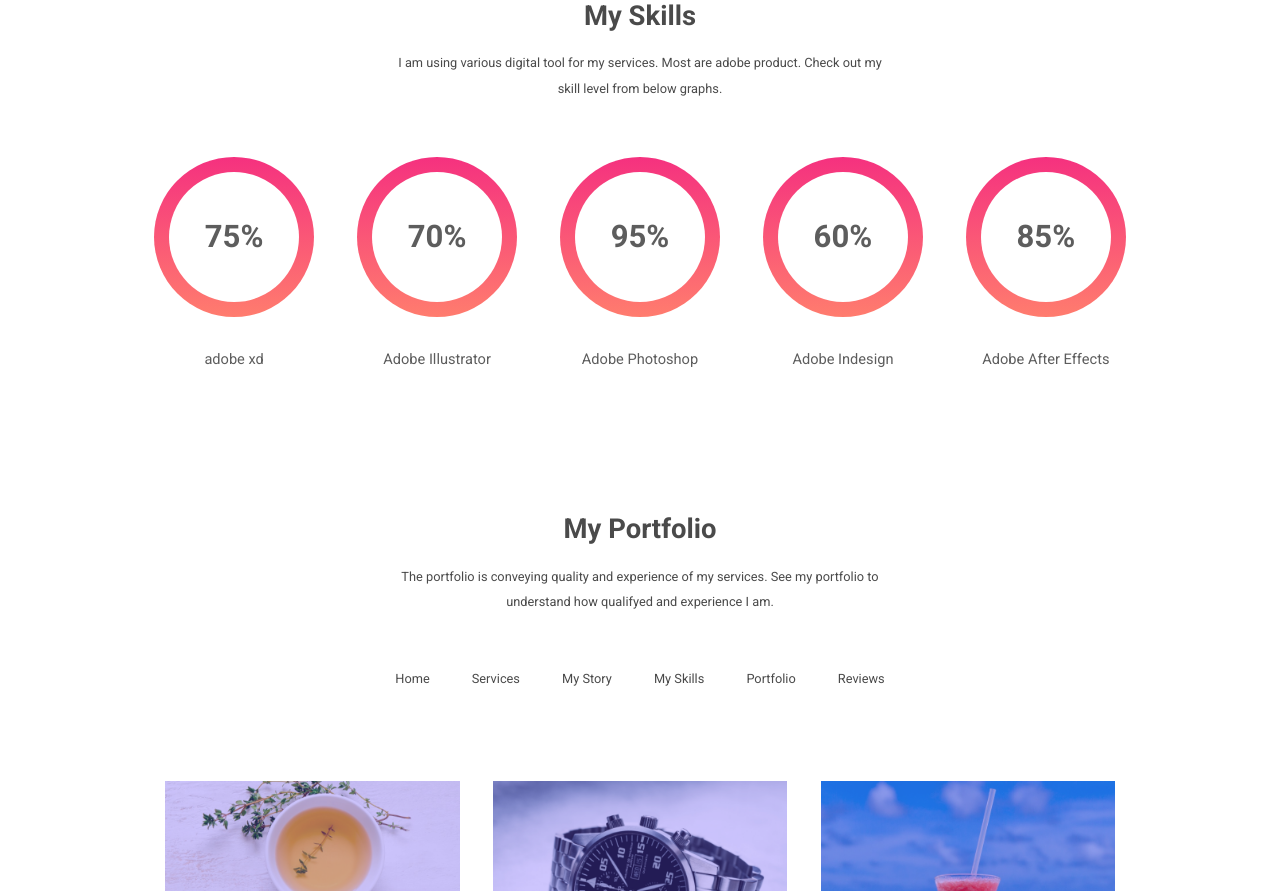
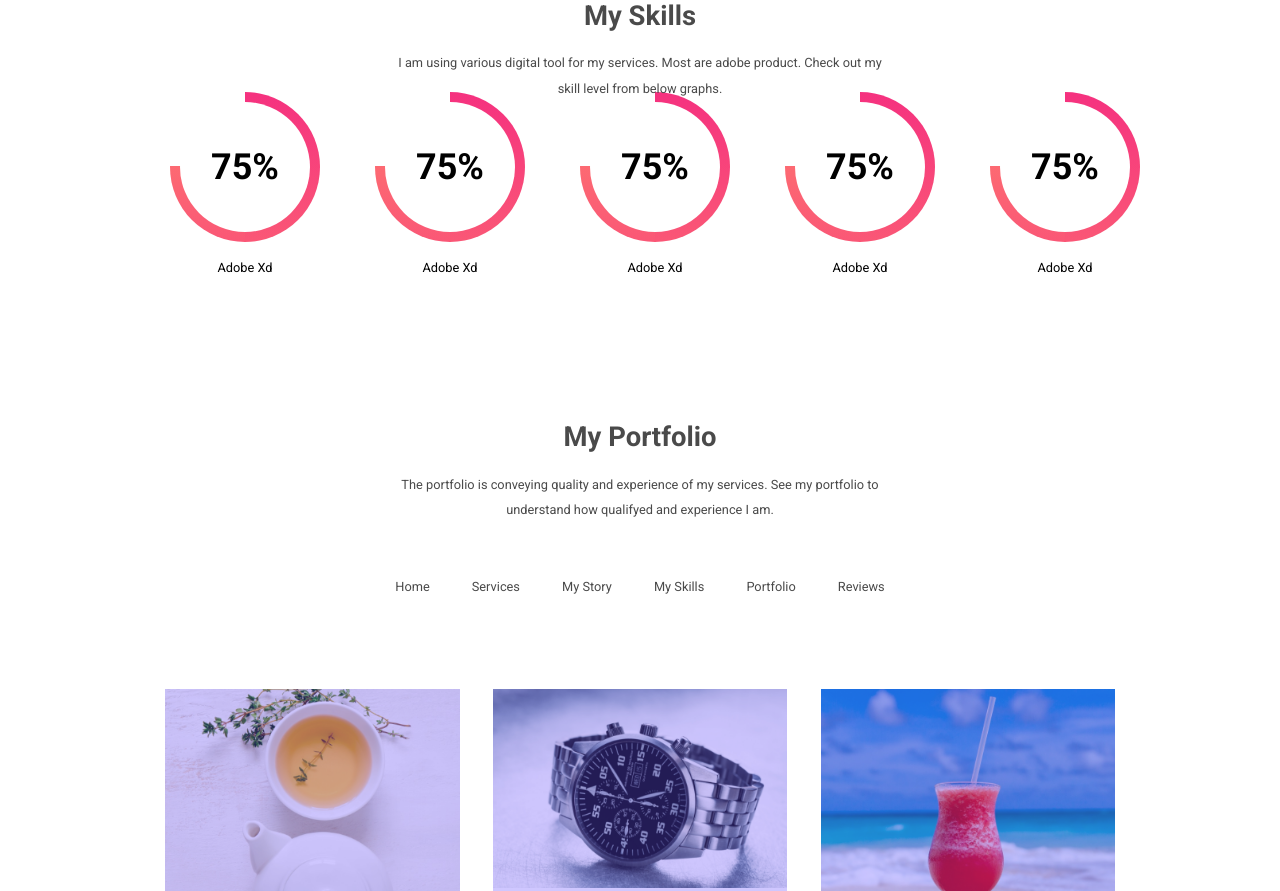
Before and after one commit to childintime0770/personal-portfolio, a plain HTML site: page index.html in a window 1280 px wide. Shown: the part 2358-3249 px from the top of the page. Drawn offline with Linux system fonts and the light colour scheme.

Commit message:
added animation

```diff
--- /dev/null
+++ b/assets/css/animated.css
@@ -0,0 +1,15 @@
+.change .bar-1 {
+    transform: rotate(-45deg) translate(-10px, 6px);
+}
+
+.change .bar-2 {
+    opacity: 0;
+}
+
+.change .bar-3 {
+    transform: rotate(45deg) translate(-9px, -8px);
+}
+
+.return .bar-1 {
+    transform:  rotate(0deg) translate(0px, 0px);
+}
--- a/assets/css/responsive.css
+++ b/assets/css/responsive.css
@@ -68,6 +68,31 @@
 
     .show {
         display: flex;
+    }
+
+    .nav-container {
+        position: relative;
+    }
+
+    .main-header-nav ul {
+        flex-wrap: wrap;
+        justify-content: center;
+        background-color: white;
+        color: black;
+        opacity: 80%;
+        width: 135px;
+        height: 240px;
+        position: absolute;
+        right: 65px;
+        border-radius: 5px;
+        text-align: center;
+        gap: 0;
+        z-index: +150;
+    }
+
+    .nav-container ul a {
+        color: black;
+        font-size: 16px;
     }
 
     .responsive-1024 {
--- a/assets/css/style.css
+++ b/assets/css/style.css
@@ -110,7 +110,7 @@
 }
 
 .burger-bar {
-    display: flex;
+    display: none;
     flex-flow: column;
     gap: 5px;
 }
@@ -293,54 +293,72 @@
     margin-top: 5px;
 }
 
-.program-skills-section {
-    margin-top: 70px;
-}
-
-.program-skill {
-    width: 10.8em;
-    box-sizing: border-box;
+.gap-50 {
+    gap: 50px;
 }
 
 .circle {
+    position: relative;
     width: 130px;
     height: 130px;
-    background: white;
+    background-color: white;
     border-radius: 50%;
-    box-sizing: border-box;
-    position: relative;
     text-align: center;
-    padding: 20px;
 }
 
-.circle:before {
-    border-radius: 50%;
-    content: '';
-    background-image: linear-gradient(to bottom, #F5317F 0%, #FF7C6E 100%);
-    padding: 5px;
-    width: 150px;
+.circle::before{
+    content: "";
+    width: 75px;
     height: 150px;
-    top: -15px;
-    left: -15px;
+    background-color: blue;
     position: absolute;
+    z-index: -1;
+    left: -10px;
+    top: -10px;
+    border-top-left-radius: 100px;
+    border-bottom-left-radius: 100px;
+    background-image: linear-gradient(to bottom, #FF7C6E , #FA5776);
+}
+
+.circle::after{
+    content: "";
+    width: 75px;
+    height: 150px;
+    background-color: blue;
+    position: absolute;
+    z-index: -1;
+    right: -10px;
+    top: -10px;
+    border-top-right-radius: 100px;
+    border-bottom-right-radius: 100px;
+    background-image: linear-gradient(to bottom, #F5317F , #FA5776);
+}
+
+.top {
+    position: absolute;
+    width: 75px;
+    height: 75px;
+    box-sizing: border-box;
+    background-color: white;
+    left: -8%;
+    top: -8%;
     z-index: -1;
 }
 
-.program-skill .circle span {
-    font-size: 2.4285em;
+.circle span {
+    display: inline-block;
+    font-size: 36px;
     font-weight: bold;
-    color: #5D5D5D;
+    margin-top: 47px;
 }
 
-.program-name {
+.mt-30 {
     margin-top: 30px;
-    color: #5D5D5D;
-    font-size: 1.1428em;
-    margin: auto;
 }
 
-.gap-50 {
-    gap: 50px;
+.width-130 {
+    width: 130px;
+    text-align: center;
 }
 
 .mt-290 {
--- a/assets/js/script.js
+++ b/assets/js/script.js
@@ -0,0 +1,32 @@
+const burgerBar = document.getElementById("burger-bar");
+const navigation = document.getElementById("nav-container");
+const scrollButton = document.querySelectorAll(".client-opinion-button");
+const clientOpinionContainer = document.querySelector(".client-opinion-container")
+
+console.log(scrollButton)
+
+
+let count = 0;
+
+burgerBar.addEventListener("click", (event) => {
+    count +=1
+
+    if(count % 2 === 0) {
+        burgerBar.classList.add("return");
+        burgerBar.classList.remove("change");
+        navigation.classList.add("hide");
+        navigation.classList.remove("show");
+    } else {
+        burgerBar.classList.add("change");
+        burgerBar.classList.remove("return");
+        navigation.classList.add("show");
+        navigation.classList.remove("hide");
+    }
+});
+
+scrollButton.forEach((element, index) => {
+    element.addEventListener("click", () => {
+        if(index === 0) {
+        }
+    })
+});
--- a/index.html
+++ b/index.html
@@ -10,9 +10,8 @@
     <link rel="preconnect" href="https://fonts.gstatic.com">
     <link rel="stylesheet" href="https://fonts.googleapis.com/css2?family=Roboto:wght@400;500;700;900&display=swap">
     <link rel="stylesheet" href="./assets/css/style.css">
+    <link rel="stylesheet" href="./assets/css/animated.css">
     <link rel="stylesheet" href="./assets/css/responsive.css">
-
-    <script src="./assets/js/script.js"></script>
 </head>
 <body>
     <div class="container-fluid first-background">
@@ -24,8 +23,8 @@
                     </a>
                 </div>
 
-                <nav class="nav-container hide">
-                    <ul class="flex aline-items-center">
+                <nav class="nav-container main-header-nav">
+                    <ul class="flex aline-items-center hide" id="nav-container">
                         <li><a href="/">Home</a></li>
                         <li><a href="#">Services</a></li>
                         <li><a href="#">My Story</a></li>
@@ -33,13 +32,11 @@
                         <li><a href="#">Portfolio</a></li>
                         <li><a href="#">Reviews</a></li>
                     </ul>
-                </nav>
 
-                <nav class="show">
-                    <div class="burger-bar">
-                        <span></span>
-                        <span></span>
-                        <span></span>
+                    <div class="burger-bar show" id="burger-bar">
+                        <span class="bar-1"></span>
+                        <span class="bar-2"></span>
+                        <span class="bar-3"></span>
                     </div>
                 </nav>
 
@@ -158,47 +155,42 @@
             </p>
         </header>
 
-        <div class="program-skills-section flex justify-content-space-between responsive-1024">
-            <div class="program-skill flex aline-items-center flex-wrap-wrap justify-content-center gap-50">
-                <div class="circle flex justify-content-center aline-items-center">
-                    <span>75%</span>
-                </div>
-
-                <span class="program-name inline-block">adobe xd</span>
+       <div class="container flex flex-wrap-wrap justify-content-space-between">
+            <div>
+                <div class="circle">
+                    <div class="top"></div>
+                    <span>75%</span> </div>
+                <div class="mt-30 width-130"><span>Adobe Xd</span></div>
             </div>
 
-            <div class="program-skill flex aline-items-center flex-wrap-wrap justify-content-center gap-50">
-                <div class="circle flex justify-content-center aline-items-center">
-                    <span>70%</span>
-                </div>
-
-                <span class="program-name inline-block">Adobe Illustrator</span>
+            <div>
+                <div class="circle">
+                    <div class="top"></div>
+                    <span>75%</span> </div>
+                <div class="mt-30 width-130"><span>Adobe Xd</span></div>
             </div>
 
-            <div class="program-skill flex aline-items-center flex-wrap-wrap justify-content-center gap-50">
-                <div class="circle flex justify-content-center aline-items-center">
-                    <span>95%</span>
-                </div>
-
-                <span class="program-name inline-block">Adobe Photoshop</span>
+            <div>
+                <div class="circle">
+                    <div class="top"></div>
+                    <span>75%</span> </div>
+                <div class="mt-30 width-130"><span>Adobe Xd</span></div>
             </div>
 
-            <div class="program-skill flex aline-items-center flex-wrap-wrap justify-content-center gap-50">
-                <div class="circle flex justify-content-center aline-items-center">
-                    <span>60%</span>
-                </div>
-
-                <span class="program-name inline-block">Adobe Indesign</span>
+            <div>
+                <div class="circle">
+                    <div class="top"></div>
+                    <span>75%</span> </div>
+                <div class="mt-30 width-130"><span>Adobe Xd</span></div>
             </div>
 
-            <div class="program-skill flex aline-items-center flex-wrap-wrap justify-content-center gap-50">
-                <div class="circle flex justify-content-center aline-items-center">
-                    <span>85%</span>
-                </div>
-
-                <span class="program-name inline-block">Adobe After Effects</span>
+            <div>
+                <div class="circle">
+                    <div class="top"></div>
+                    <span>75%</span> </div>
+                <div class="mt-30 width-130"><span>Adobe Xd</span></div>
             </div>
-        </div>
+       </div>
     </section>
 
     <section class="mt-290">
@@ -321,9 +313,9 @@
         </div>
 
         <div class="scroll-button flex justify-content-space-between">
-            <div></div>
-            <div></div>
-            <div></div>
+            <div class="client-opinion-button"></div>
+            <div class="client-opinion-button"></div>
+            <div class="client-opinion-button"></div>
         </div>
     </section>
 
@@ -404,5 +396,7 @@
             </div>
         </div>
     </footer>
+
+    <script src="./assets/js/script.js"></script>
 </body>
 </html>
```
